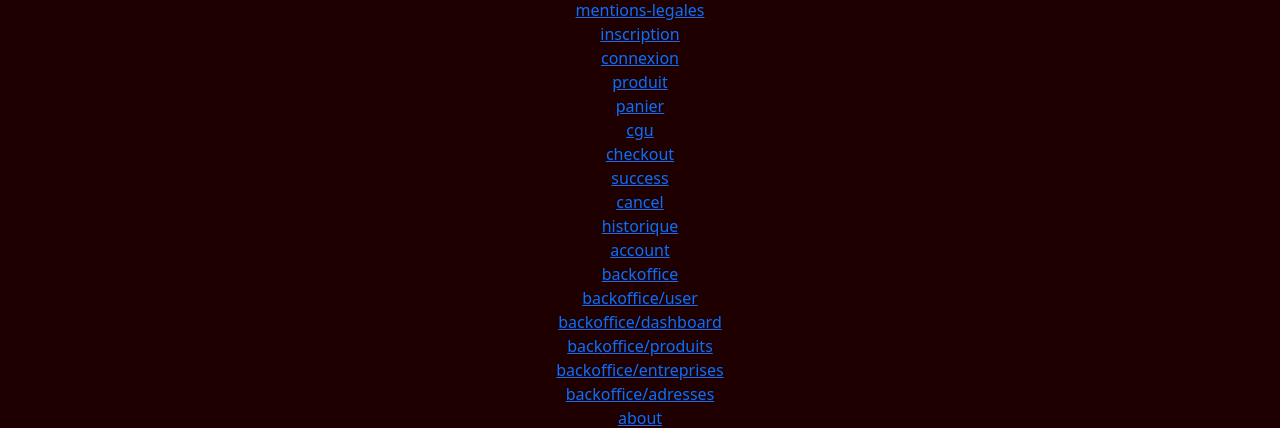
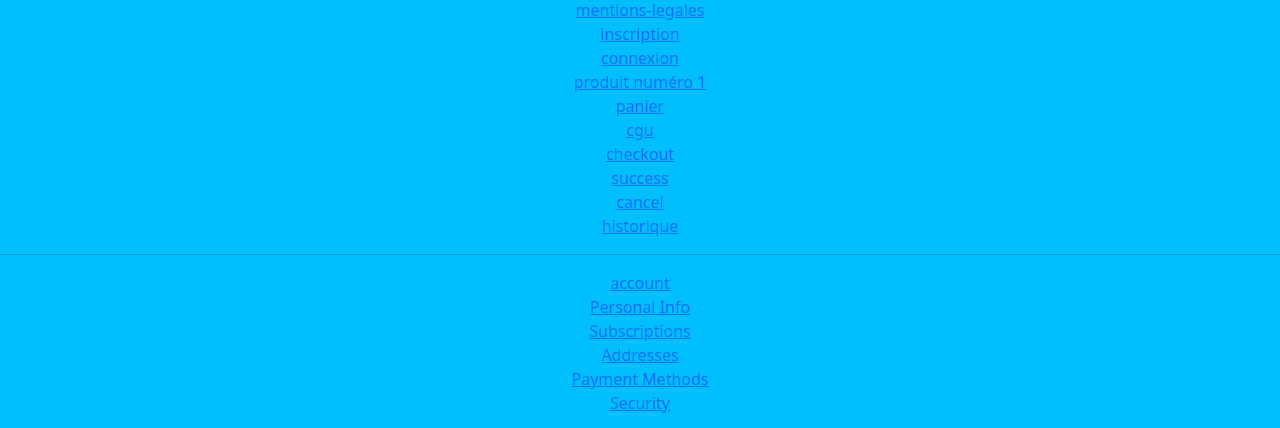
Before and after one commit to mliebaut/JohnCyna, a Vue app in the folder Cyna-Front/: page /debug in a window 1280 px wide. Shown: the part 461-889 px from the top of the page. Built offline with nearby package versions, Linux system fonts and the light colour scheme; no server answers.

Commit message:
Ajout des routes de comptes dans DebugView.vue

```diff
--- a/Cyna-Front/src/views/DebugView.vue
+++ b/Cyna-Front/src/views/DebugView.vue
@@ -45,27 +45,35 @@
     </div>
     <hr>
     <h3>Router</h3>
-    <div class="d-flex flex-column" style="background-color:#1e0000">
+    <div class="d-flex flex-column" style="background-color:deepskyblue">
       <router-link to="/">/</router-link>
       <router-link to="/about">about</router-link>
       <router-link to="/contact">contact</router-link>
       <router-link to="/mentions-legales">mentions-legales</router-link>
       <router-link to="/inscription">inscription</router-link>
       <router-link to="/connexion">connexion</router-link>
-      <router-link to="/produit">produit</router-link>
+      <router-link to="/produit/1">produit numéro 1</router-link>
       <router-link to="/panier">panier</router-link>
       <router-link to="/cgu">cgu</router-link>
       <router-link to="/checkout">checkout</router-link>
       <router-link to="/success">success</router-link>
       <router-link to="/cancel">cancel</router-link>
       <router-link to="/historique">historique</router-link>
+      <hr>
       <router-link to="/account">account</router-link>
+      <router-link to="/account/personal-info">Personal Info</router-link>
+      <router-link to="/account/subscriptions">Subscriptions</router-link>
+      <router-link to="/account/addresses">Addresses</router-link>
+      <router-link to="/account/payment-methods">Payment Methods</router-link>
+      <router-link to="/account/security">Security</router-link>
+      <hr>
       <router-link to="/backoffice">backoffice</router-link>
       <router-link to="/backoffice/user">backoffice/user</router-link>
       <router-link to="/backoffice/dashboard">backoffice/dashboard</router-link>
       <router-link to="/backoffice/produits">backoffice/produits</router-link>
       <router-link to="/backoffice/entreprises">backoffice/entreprises</router-link>
       <router-link to="/backoffice/adresses">backoffice/adresses</router-link>
+      <hr>
       <router-link to="/debug">about</router-link>
     </div>
   </div>
```
